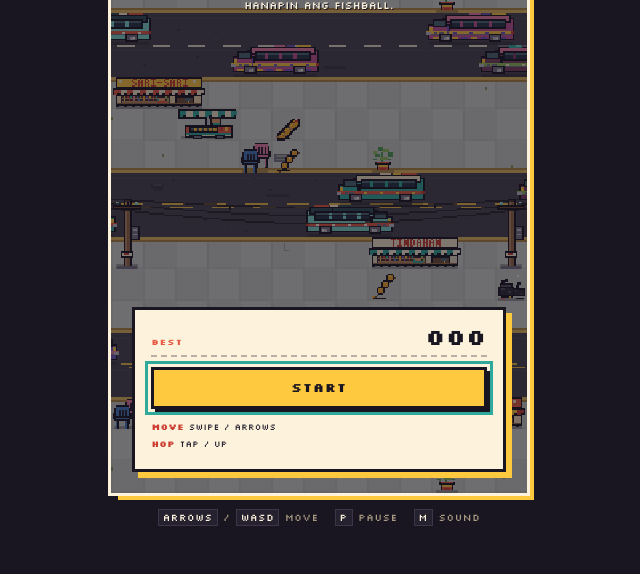
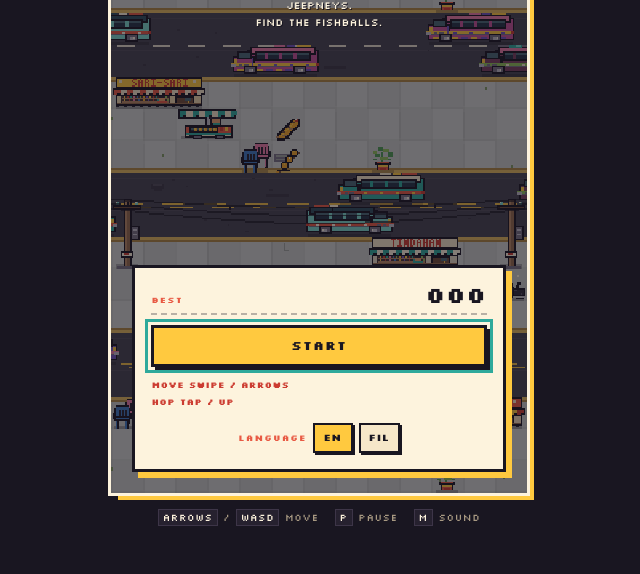
Before and after one commit to ITSyndicate25/kalsada-cat, a website built with Vite: page index.html in a window 1280 px wide. Shown: the part 226-800 px from the top of the page, without its empty margins (321-961 px from the left). Built offline with nearby package versions, Linux system fonts and the light colour scheme.

Commit message:
feat(ui): add English and Filipino language selection
- Store the player's language and default to the browser language.
- Translate HUD labels, screens, controls, accessibility text, and shield popups.
- Add EN and FIL selectors to the start, pause, and game-over cards.

```diff
--- a/index.html
+++ b/index.html
@@ -27,7 +27,7 @@
 
         <header class="hud" id="hud">
           <div class="hud-panel">
-            <span class="hud-label">SCORE</span>
+            <span class="hud-label" data-i18n="score">SCORE</span>
             <span class="hud-value" id="score">000</span>
           </div>
           <div class="hud-actions">
@@ -44,70 +44,88 @@
             </button>
           </div>
           <div class="hud-panel hud-panel--right">
-            <span class="hud-label">BEST</span>
+            <span class="hud-label" data-i18n="best">BEST</span>
             <span class="hud-value" id="best">000</span>
           </div>
         </header>
 
         <div class="power-badge" id="powerBadge" hidden>
           <span class="power-dot" aria-hidden="true"></span>
-          SWERTE
+          <span data-i18n="power">SWERTE</span>
           <span class="power-count" id="powerCount" hidden></span>
         </div>
 
         <section class="screen screen--start" id="startScreen" aria-labelledby="gameTitle" role="dialog" aria-modal="true">
           <div class="hero">
-            <p class="eyebrow">MABUHAY, MINGMING</p>
+            <p class="eyebrow" data-i18n="startEyebrow">MABUHAY, MINGMING</p>
             <h1 class="title" id="gameTitle">
               <span class="title-kalsada">KALSADA</span>
               <span class="title-cat">CAT</span>
             </h1>
-            <p class="tagline">Tumawid ka. Iwasan ang jeepney.<br />Hanapin ang fishball.</p>
+            <p class="tagline">
+              <span data-i18n="startTaglineA">Tumawid ka. Iwasan ang jeepney.</span><br />
+              <span data-i18n="startTaglineB">Hanapin ang fishball.</span>
+            </p>
           </div>
 
           <div class="card start-card">
             <div class="stat-line">
-              <span class="hud-label">BEST</span>
+              <span class="hud-label" data-i18n="best">BEST</span>
               <strong id="startBest">000</strong>
             </div>
-            <button class="btn" id="startBtn" type="button">START</button>
+            <button class="btn" id="startBtn" type="button" data-i18n="startButton">START</button>
             <p class="keys">
-              <span>MOVE</span> SWIPE / ARROWS<br />
-              <span>HOP</span> TAP / UP
+              <span data-i18n="moveLabel">MOVE</span> <span data-i18n="moveKeys">SWIPE / ARROWS</span><br />
+              <span data-i18n="hopLabel">HOP</span> <span data-i18n="hopKeys">TAP / UP</span>
             </p>
+            <div class="lang-switch" role="group" aria-label="Language" data-lang-group>
+              <span class="lang-label" data-i18n="languageLabel">LANGUAGE</span>
+              <button class="lang-btn" type="button" data-lang="en" aria-pressed="true" aria-label="English">EN</button>
+              <button class="lang-btn" type="button" data-lang="fil" aria-pressed="false" aria-label="Filipino">FIL</button>
+            </div>
           </div>
         </section>
 
         <section class="screen screen--pause" id="pauseScreen" aria-labelledby="pauseTitle" role="dialog" aria-modal="true" hidden>
           <div class="card pause-card">
-            <p class="eyebrow">HINTO MUNA</p>
-            <h2 class="card-title" id="pauseTitle">PAUSED</h2>
-            <button class="btn" id="resumeBtn" type="button">RESUME</button>
-            <button class="btn btn--ghost" id="restartBtn" type="button">RESTART</button>
-            <button class="btn btn--ghost" id="quitBtn" type="button">QUIT</button>
+            <p class="eyebrow" data-i18n="pauseEyebrow">HINTO MUNA</p>
+            <h2 class="card-title" id="pauseTitle" data-i18n="pauseTitle">PAUSED</h2>
+            <button class="btn" id="resumeBtn" type="button" data-i18n="resume">RESUME</button>
+            <button class="btn btn--ghost" id="restartBtn" type="button" data-i18n="restart">RESTART</button>
+            <button class="btn btn--ghost" id="quitBtn" type="button" data-i18n="quit">QUIT</button>
+            <div class="lang-switch" role="group" aria-label="Language" data-lang-group>
+              <span class="lang-label" data-i18n="languageLabel">LANGUAGE</span>
+              <button class="lang-btn" type="button" data-lang="en" aria-pressed="true" aria-label="English">EN</button>
+              <button class="lang-btn" type="button" data-lang="fil" aria-pressed="false" aria-label="Filipino">FIL</button>
+            </div>
           </div>
         </section>
 
         <section class="screen screen--over" id="overScreen" aria-labelledby="overTitle" role="dialog" aria-modal="true" hidden>
           <div class="hero hero--over">
-            <p class="eyebrow">SAKIT AH</p>
-            <h2 class="crash-title" id="overTitle">BANGGA!</h2>
-            <p class="tagline">The jeepney always wins.</p>
+            <p class="eyebrow" data-i18n="overEyebrow">SAKIT AH</p>
+            <h2 class="crash-title" id="overTitle" data-i18n="overTitle">BANGGA!</h2>
+            <p class="tagline" data-i18n="overTagline">The jeepney always wins.</p>
           </div>
           <div class="card result-card">
             <div class="result-grid">
               <div class="stat-block">
-                <span class="hud-label">SCORE</span>
+                <span class="hud-label" data-i18n="score">SCORE</span>
                 <strong id="finalScore">000</strong>
               </div>
               <div class="stat-block stat-block--right">
-                <span class="hud-label">BEST</span>
+                <span class="hud-label" data-i18n="best">BEST</span>
                 <strong id="finalBest">000</strong>
               </div>
             </div>
-            <p class="record" id="recordLine" hidden>NEW RECORD!</p>
-            <button class="btn" id="retryBtn" type="button">ULIT</button>
-            <button class="btn btn--ghost" id="homeBtn" type="button">START SCREEN</button>
+            <p class="record" id="recordLine" data-i18n="record" hidden>NEW RECORD!</p>
+            <button class="btn" id="retryBtn" type="button" data-i18n="retry">ULIT</button>
+            <button class="btn btn--ghost" id="homeBtn" type="button" data-i18n="home">START SCREEN</button>
+            <div class="lang-switch" role="group" aria-label="Language" data-lang-group>
+              <span class="lang-label" data-i18n="languageLabel">LANGUAGE</span>
+              <button class="lang-btn" type="button" data-lang="en" aria-pressed="true" aria-label="English">EN</button>
+              <button class="lang-btn" type="button" data-lang="fil" aria-pressed="false" aria-label="Filipino">FIL</button>
+            </div>
           </div>
         </section>
 
@@ -115,9 +133,9 @@
       </main>
 
       <footer class="page-foot">
-        <span><kbd>ARROWS</kbd> / <kbd>WASD</kbd> move</span>
-        <span><kbd>P</kbd> pause</span>
-        <span><kbd>M</kbd> sound</span>
+        <span><kbd>ARROWS</kbd> / <kbd>WASD</kbd> <span data-i18n="footerMove">move</span></span>
+        <span><kbd>P</kbd> <span data-i18n="footerPause">pause</span></span>
+        <span><kbd>M</kbd> <span data-i18n="footerSound">sound</span></span>
       </footer>
     </div>
 
--- a/src/game/engine.ts
+++ b/src/game/engine.ts
@@ -85,6 +85,8 @@ export class Engine {
   score = 0;
   best = 0;
   shields = 0;
+  /** Player-facing label for a collected shield; the shell localizes it. */
+  shieldPopup = 'SHIELD';
   invuln = 0;
   time = 0;
   shake = 0;
@@ -289,7 +291,7 @@ export class Engine {
       this.popups.push({
         x: pickup.col + 0.5,
         y: pickup.row + 0.75,
-        text: 'SHIELD',
+        text: this.shieldPopup,
         life: 0.8,
         maxLife: 0.8,
       });
--- a/src/main.ts
+++ b/src/main.ts
@@ -2,7 +2,8 @@ import './styles.css';
 import { Engine, type Direction, type Phase } from './game/engine';
 import { Renderer } from './render/renderer';
 import { AudioBus } from './ui/audio';
-import { loadBest, loadMuted, saveBest, saveMuted } from './ui/storage';
+import { COPY, detectLanguage, formatGameOver, type Copy, type Language } from './ui/i18n';
+import { loadBest, loadLanguage, loadMuted, saveBest, saveLanguage, saveMuted } from './ui/storage';
 
 function element<T extends HTMLElement>(id: string): T {
   const node = document.getElementById(id);
@@ -32,6 +33,9 @@ const restartBtn = element<HTMLButtonElement>('restartBtn');
 const quitBtn = element<HTMLButtonElement>('quitBtn');
 const retryBtn = element<HTMLButtonElement>('retryBtn');
 const homeBtn = element<HTMLButtonElement>('homeBtn');
+const languageGroups = Array.from(document.querySelectorAll<HTMLElement>('[data-lang-group]'));
+const languageButtons = Array.from(document.querySelectorAll<HTMLButtonElement>('[data-lang]'));
+const descriptionMeta = document.querySelector<HTMLMetaElement>('meta[name="description"]');
 
 const formatScore = (value: number): string => String(Math.max(0, Math.floor(value))).padStart(3, '0');
 
@@ -47,6 +51,8 @@ let shownBest = '';
 let shownShields: number | null = null;
 let shownPauseDisabled: boolean | null = null;
 let pointerStart: { id: number; x: number; y: number } | null = null;
+let language: Language = loadLanguage() ?? detectLanguage();
+let copy: Copy = COPY[language];
 
 const KEY_TO_DIRECTION: Readonly<Record<string, Direction | undefined>> = {
   ArrowUp: 'up',
@@ -58,6 +64,54 @@ const KEY_TO_DIRECTION: Readonly<Record<string, Direction | undefined>> = {
   s: 'down',
   d: 'right',
 };
+
+function announcePhase(): void {
+  if (engine.phase === 'ready') announcer.textContent = copy.announceReady;
+  else if (engine.phase === 'over') announcer.textContent = formatGameOver(language, engine.score, engine.best);
+  else if (engine.phase === 'paused') announcer.textContent = copy.announcePaused;
+  else announcer.textContent = '';
+}
+
+function syncSoundButton(): void {
+  soundBtn.setAttribute('aria-pressed', String(!audio.muted));
+  soundBtn.setAttribute('aria-label', copy.soundAria);
+  soundBtn.title = audio.muted ? copy.soundTitleOff : copy.soundTitleOn;
+}
+
+function applyLanguage(next: Language, persist = true): void {
+  language = next;
+  copy = COPY[language];
+
+  document.documentElement.lang = language;
+  document.title = copy.documentTitle;
+  if (descriptionMeta) descriptionMeta.content = copy.metaDescription;
+
+  for (const node of document.querySelectorAll<HTMLElement>('[data-i18n]')) {
+    const key = node.dataset.i18n;
+    if (!key || !Object.hasOwn(copy, key)) continue;
+    node.textContent = copy[key as keyof Copy];
+  }
+
+  canvas.setAttribute('aria-label', copy.canvasLabel);
+  pauseBtn.setAttribute('aria-label', copy.pauseAria);
+  pauseBtn.title = copy.pauseTitleAttr;
+
+  for (const group of languageGroups) group.setAttribute('aria-label', copy.languageGroup);
+  for (const button of languageButtons) {
+    const active = button.dataset.lang === language;
+    const label = button.dataset.lang === 'fil' ? copy.languageFilipino : copy.languageEnglish;
+    button.setAttribute('aria-pressed', String(active));
+    button.setAttribute('aria-label', label);
+    button.title = label;
+  }
+
+  announcer.lang = language;
+  engine.shieldPopup = copy.shieldPopup;
+  syncSoundButton();
+  syncHud(true);
+  announcePhase();
+  if (persist) saveLanguage(language);
+}
 
 function syncPhase(force = false): void {
   if (!force && phase === engine.phase) return;
@@ -71,17 +125,17 @@ function syncPhase(force = false): void {
 
   if (phase === 'ready') {
     startBest.textContent = formatScore(engine.best);
-    announcer.textContent = 'Kalsada-Cat. Help the cat cross the street.';
+    announcer.textContent = copy.announceReady;
     startBtn.focus({ preventScroll: true });
   } else if (phase === 'over') {
     finalScore.textContent = formatScore(engine.score);
     finalBest.textContent = formatScore(engine.best);
     recordLine.hidden = !engine.lastRunRecord;
-    announcer.textContent = `Game over. Score ${engine.score}. Best ${engine.best}.`;
+    announcer.textContent = formatGameOver(language, engine.score, engine.best);
     retryBtn.focus({ preventScroll: true });
     persistBest();
   } else if (phase === 'paused') {
-    announcer.textContent = 'Game paused.';
+    announcer.textContent = copy.announcePaused;
     resumeBtn.focus({ preventScroll: true });
   } else if (phase === 'playing') {
     announcer.textContent = '';
@@ -105,7 +159,7 @@ function syncHud(force = false): void {
   if (force || engine.shields !== shownShields) {
     const stacks = engine.shields;
     powerBadge.hidden = stacks === 0;
-    powerBadge.title = stacks > 0 ? `${stacks} anting-anting shield${stacks === 1 ? '' : 's'}` : '';
+    powerBadge.title = stacks > 0 ? `${copy.power}${stacks > 1 ? ` x${stacks}` : ''}` : '';
     powerCount.hidden = stacks < 2;
     powerCount.textContent = stacks > 1 ? `x${stacks}` : '';
     shownShields = stacks;
@@ -162,8 +216,7 @@ function toggleSound(): void {
   audio.unlock();
   const muted = audio.toggle();
   saveMuted(muted);
-  soundBtn.setAttribute('aria-pressed', String(!muted));
-  soundBtn.title = muted ? 'Unmute (M)' : 'Mute (M)';
+  syncSoundButton();
   if (!muted) audio.play('click');
 }
 
@@ -192,8 +245,15 @@ pauseBtn.addEventListener('click', pauseGame);
 resumeBtn.addEventListener('click', resumeGame);
 soundBtn.addEventListener('click', toggleSound);
 
-soundBtn.setAttribute('aria-pressed', String(!audio.muted));
-soundBtn.title = audio.muted ? 'Unmute (M)' : 'Mute (M)';
+for (const button of languageButtons) {
+  button.addEventListener('click', () => {
+    const next: Language = button.dataset.lang === 'fil' ? 'fil' : 'en';
+    if (next === language) return;
+    audio.unlock();
+    audio.play('click');
+    applyLanguage(next);
+  });
+}
 
 canvas.addEventListener('pointerdown', (event) => {
   audio.unlock();
@@ -274,6 +334,7 @@ document.addEventListener('visibilitychange', () => {
 });
 
 renderer.draw(engine);
+applyLanguage(language, false);
 syncPhase(true);
 syncHud(true);
 
--- a/src/styles.css
+++ b/src/styles.css
@@ -432,6 +432,54 @@ button {
   font-weight: 700;
 }
 
+.lang-switch {
+  display: flex;
+  flex-wrap: wrap;
+  align-items: center;
+  justify-content: center;
+  gap: 6px;
+  margin-top: 2px;
+}
+
+.lang-label {
+  color: var(--coral);
+  font-size: clamp(7px, 2.1cqw, 10px);
+  font-weight: 700;
+  letter-spacing: 0.12em;
+  text-transform: uppercase;
+}
+
+.lang-btn {
+  min-width: 40px;
+  min-height: 30px;
+  padding: 4px 8px;
+  border: 2px solid var(--ink);
+  background: var(--cream);
+  color: var(--ink);
+  font-family: inherit;
+  font-size: clamp(8px, 2.4cqw, 11px);
+  font-weight: 700;
+  line-height: 1.2;
+  letter-spacing: 0.04em;
+  box-shadow: 2px 2px 0 var(--ink);
+  cursor: pointer;
+  appearance: none;
+}
+
+.lang-btn[aria-pressed='true'] {
+  background: var(--sun);
+}
+
+.lang-btn:focus-visible {
+  outline: 3px solid var(--teal);
+  outline-offset: 2px;
+}
+
+.lang-btn:active {
+  transform: translate(1px, 1px);
+  box-shadow: 1px 1px 0 var(--ink);
+}
+
 .card-title {
   margin: 0;
   color: var(--ink);
--- /dev/null
+++ b/src/ui/i18n.ts
@@ -0,0 +1,144 @@
+export type Language = 'en' | 'fil';
+
+export interface Copy {
+  documentTitle: string;
+  metaDescription: string;
+  canvasLabel: string;
+  score: string;
+  best: string;
+  power: string;
+  shieldPopup: string;
+  startEyebrow: string;
+  startTaglineA: string;
+  startTaglineB: string;
+  startButton: string;
+  moveLabel: string;
+  moveKeys: string;
+  hopLabel: string;
+  hopKeys: string;
+  pauseEyebrow: string;
+  pauseTitle: string;
+  resume: string;
+  restart: string;
+  quit: string;
+  overEyebrow: string;
+  overTitle: string;
+  overTagline: string;
+  record: string;
+  retry: string;
+  home: string;
+  footerMove: string;
+  footerPause: string;
+  footerSound: string;
+  pauseAria: string;
+  pauseTitleAttr: string;
+  soundAria: string;
+  soundTitleOn: string;
+  soundTitleOff: string;
+  languageLabel: string;
+  languageGroup: string;
+  languageEnglish: string;
+  languageFilipino: string;
+  announceReady: string;
+  announcePaused: string;
+}
+
+export const COPY: Readonly<Record<Language, Copy>> = {
+  en: {
+    documentTitle: 'Kalsada-Cat · a Filipino street crossing arcade',
+    metaDescription:
+      'Kalsada-Cat is a pixel arcade game about a black cat crossing a Filipino street full of jeepneys, fishballs, and sari-sari stores.',
+    canvasLabel:
+      'Kalsada-Cat. Move the cat with swipe gestures or arrow keys. Avoid jeepneys and collect fishballs.',
+    score: 'SCORE',
+    best: 'BEST',
+    power: 'SHIELD',
+    shieldPopup: 'SHIELD',
+    startEyebrow: 'WELCOME, MINGMING',
+    startTaglineA: 'Cross the street. Dodge the jeepneys.',
+    startTaglineB: 'Find the fishballs.',
+    startButton: 'START',
+    moveLabel: 'MOVE',
+    moveKeys: 'SWIPE / ARROWS',
+    hopLabel: 'HOP',
+    hopKeys: 'TAP / UP',
+    pauseEyebrow: 'HOLD ON',
+    pauseTitle: 'PAUSED',
+    resume: 'RESUME',
+    restart: 'RESTART',
+    quit: 'QUIT',
+    overEyebrow: 'OUCH',
+    overTitle: 'CRASH!',
+    overTagline: 'The jeepney always wins.',
+    record: 'NEW RECORD!',
+    retry: 'RETRY',
+    home: 'START SCREEN',
+    footerMove: 'move',
+    footerPause: 'pause',
+    footerSound: 'sound',
+    pauseAria: 'Pause game',
+    pauseTitleAttr: 'Pause (P)',
+    soundAria: 'Toggle sound',
+    soundTitleOn: 'Mute (M)',
+    soundTitleOff: 'Unmute (M)',
+    languageLabel: 'LANGUAGE',
+    languageGroup: 'Language',
+    languageEnglish: 'English',
+    languageFilipino: 'Filipino',
+    announceReady: 'Kalsada-Cat. Help the cat cross the street.',
+    announcePaused: 'Game paused.',
+  },
+  fil: {
+    documentTitle: 'Kalsada-Cat · arcade ng pagtawid sa kalsada ng Pilipinas',
+    metaDescription:
+      'Ang Kalsada-Cat ay isang pixel arcade game tungkol sa itim na pusa na tumatawid sa kalsada ng Pilipinas na puno ng jeepney, fishball, at sari-sari store.',
+    canvasLabel:
+      'Kalsada-Cat. Galawin ang pusa gamit ang swipe o arrow keys. Iwasan ang jeepney at hanapin ang fishball.',
+    score: 'ISKOR',
+    best: 'REKORD',
+    power: 'SWERTE',
+    shieldPopup: 'SWERTE',
+    startEyebrow: 'MABUHAY, MINGMING',
+    startTaglineA: 'Tumawid ka. Iwasan ang jeepney.',
+    startTaglineB: 'Hanapin ang fishball.',
+    startButton: 'SIMULA',
+    moveLabel: 'GALAW',
+    moveKeys: 'SWIPE / ARROWS',
+    hopLabel: 'LUNDAG',
+    hopKeys: 'TAP / PAITAAS',
+    pauseEyebrow: 'HINTO MUNA',
+    pauseTitle: 'HINTO',
+    resume: 'ITULOY',
+    restart: 'ULITIN',
+    quit: 'UMALIS',
+    overEyebrow: 'SAKIT AH',
+    overTitle: 'BANGGA!',
+    overTagline: 'Laging panalo ang jeepney.',
+    record: 'BAGONG REKORD!',
+    retry: 'ULIT',
+    home: 'SIMULA',
+    footerMove: 'gumalaw',
+    footerPause: 'i-pause',
+    footerSound: 'tunog',
+    pauseAria: 'I-pause ang laro',
+    pauseTitleAttr: 'I-pause (P)',
+    soundAria: 'I-toggle ang tunog',
+    soundTitleOn: 'I-mute (M)',
+    soundTitleOff: 'I-unmute (M)',
+    languageLabel: 'WIKA',
+    languageGroup: 'Wika',
+    languageEnglish: 'Ingles',
+    languageFilipino: 'Filipino',
+    announceReady: 'Kalsada-Cat. Tulungan ang pusa na tumawid sa kalsada.',
+    announcePaused: 'Nakahinto ang laro.',
+  },
+};
+
+export function detectLanguage(): Language {
+  const codes = navigator.languages.length > 0 ? navigator.languages : [navigator.language];
+  return codes.some((code) => /^(fil|tl)(-|$)/i.test(code)) ? 'fil' : 'en';
+}
+
+export function formatGameOver(language: Language, score: number, best: number): string {
+  return language === 'fil' ? `Tapos ang laro. Iskor ${score}. Rekord ${best}.` : `Game over. Score ${score}. Best ${best}.`;
+}
--- a/src/ui/storage.ts
+++ b/src/ui/storage.ts
@@ -1,5 +1,8 @@
+import type { Language } from './i18n';
+
 const BEST_KEY = 'kalsada-cat.best.v1';
 const MUTED_KEY = 'kalsada-cat.muted.v1';
+const LANGUAGE_KEY = 'kalsada-cat.lang.v1';
 
 function read(key: string): string | null {
   try {
@@ -34,3 +37,16 @@ export function saveMuted(muted: boolean): void {
     // Sound preference is non-critical.
   }
 }
+
+export function loadLanguage(): Language | null {
+  const value = read(LANGUAGE_KEY);
+  return value === 'en' || value === 'fil' ? value : null;
+}
+
+export function saveLanguage(language: Language): void {
+  try {
+    window.localStorage.setItem(LANGUAGE_KEY, language);
+  } catch {
+    // Language is resettable; blocked storage must not stop the game.
+  }
+}
```
